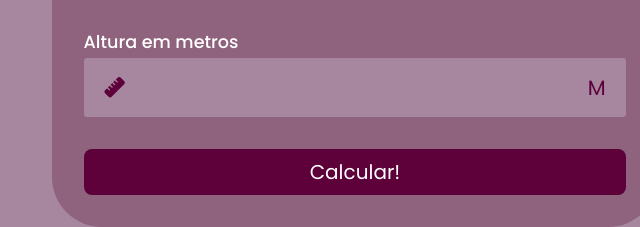
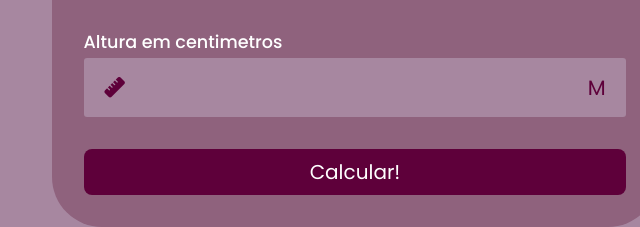
Before and after one commit to gio-aguiar/CalculadoraIMC, a plain HTML site: page index.html in a window 1280 px wide. Shown: the part 392-619 px from the top of the page, 561-1201 px from the left. Drawn offline with Linux system fonts and the light colour scheme.

Commit message:
arrumando a label de cm

```diff
--- a/index.html
+++ b/index.html
@@ -30,7 +30,7 @@
                 </div>
 
                 <div class="input-box">
-                    <label for="height">Altura em metros</label>
+                    <label for="height">Altura em centimetros</label>
                     <div class="input-field">
                         <i class="fa-solid fa-ruler"></i>
                         <input type="number" id="height" step="0.01" required>
```
